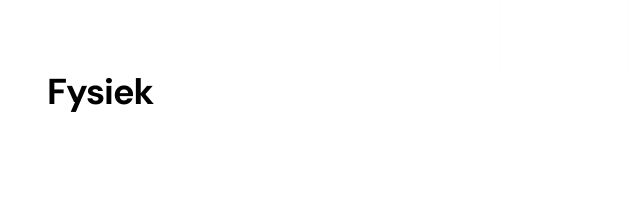
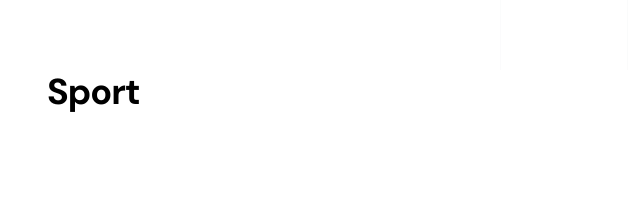
Before and after one commit to hdboye/oenomentaal, a plain HTML site: page sport.html in a window 1280 px wide. Shown: the part 470-668 px from the top of the page, 320-960 px from the left. Drawn offline with Linux system fonts and the light colour scheme.

Commit message:
Update sport.html

```diff
--- a/sport.html
+++ b/sport.html
@@ -98,7 +98,7 @@
                     <div class="row">
 
                         <div class="col-lg-6 col-md-8 col-12 mx-auto">
-                            <h2 class="mb-lg-5 mb-4">Fysiek</h2>
+                            <h2 class="mb-lg-5 mb-4">Sport</h2>
                             <div class="custom-block-info">
                                 <h3 class="mb-3">De mentale strijd van jonge topsporters: hoe blijf je mentaal sterk?</h3>
 
```
